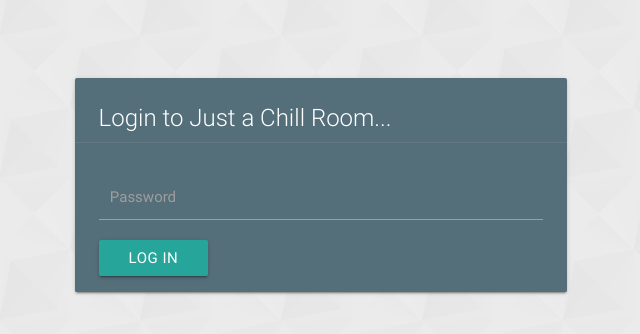
After one commit to chillroom/jacr-admin, a Flask app: page /login in a window 1280 px wide. The commit adds this page. Shown: the top 334 px of the page, without its empty margins (319-959 px from the left). Run offline with Flask 2, Linux system fonts and the light colour scheme; parts of the project's set-up code (start-up, migrations or seed data) failed here and were passed over; some libraries are stand-ins or nearby versions.

Commit message:
Add some shite code

```diff
--- a/app/__init__.py
+++ b/app/__init__.py
@@ -1,20 +1,39 @@
-from flask import Flask, render_template, request, redirect, url_for
 from datetime import date, datetime, timedelta
-from flask_login import LoginManager
+from flask import Flask, render_template, request, redirect, url_for, redirect, url_for
+from flask_login import LoginManager, login_required, current_user, login_user, UserMixin
 
 app = Flask(__name__)
+app.config.from_object("config.DevelopmentConfig")
 
 login_manager = LoginManager(app)
+# login_manager.login_view = "login"
 
-@app.route('/', methods=['GET', 'POST'])
-def home():
+@login_manager.user_loader
+def load_user(user_id):
+    return User()
+
+@app.route('/')
+@login_required
+def index():
+    return render_template('index.html')
+
+@app.route('/login', methods=['GET', 'POST'])
+def login():
     if request.method == 'GET':
-        return render_template('index.html')
+        return render_template('login.html')
 
-    result = request.form['username'] + ":" + request.form['password']
+    result = "Unrecognised IP address and password."
+    if app.config['ACCESS_PASSWORD'] == request.form['password']:
+        login_user(User())
+        return redirect(url_for('index'))
 
-    return render_template('index.html', error = result)
+    return render_template('login.html', error = result)
 
 @app.route('/motd/list')
+@login_required
 def motd():
     return "motd"
+
+class User(UserMixin):
+    def get_id(self):
+        return app.config['ACCESS_PASSWORD']
--- /dev/null
+++ b/app/templates/login.html
@@ -0,0 +1,36 @@
+{% extends "layout.html" %}
+{% block body %}
+  {{ super() }}
+  <div class="container" style="padding-top: 70px; margin-top:0;display:flex; justify-content: center; ">
+    <div style="width: 55%">
+      {% if error %}
+        <div class="card red darken-1">
+          <div class="card-content white-text">
+            <span class="card-title">Uh oh!</span>
+            <p>{{ error }}</p>
+          </div>
+        </div>
+      {% endif %}
+
+      <form method="post" action="">
+        <div class="card blue-grey darken-1">
+          <div class="card-content white-text" style="padding-bottom: 0px">
+            <span class="card-title">Login to Just a Chill Room...</span>
+          </div>
+          <div class="card-action">
+            <!-- <div class="input-field col s6">
+              <input id="username" name="username" type="text" class="validate">
+              <label for="username">Username</label>
+            </div> -->
+            <div class="input-field col s6">
+              <input id="password" name="password" type="password" class="validate">
+              <label for="password">Password</label>
+            </div>
+
+            <button class="waves-effect waves-light btn" type="submit">Log in</a>
+          </div>
+        </div>
+      </form>
+    </div>
+  </div>
+{% endblock %}
```
Also changed, not shown: app/templates/index.html (+1 -13 lines), requirements.txt (+10 -2 lines).
